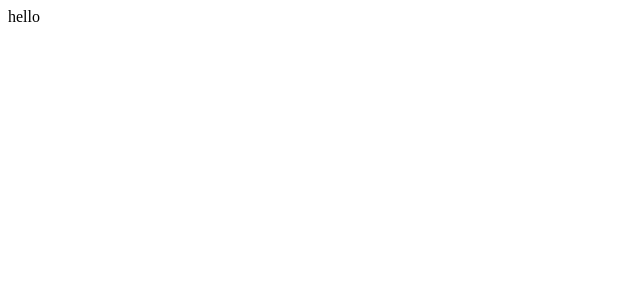
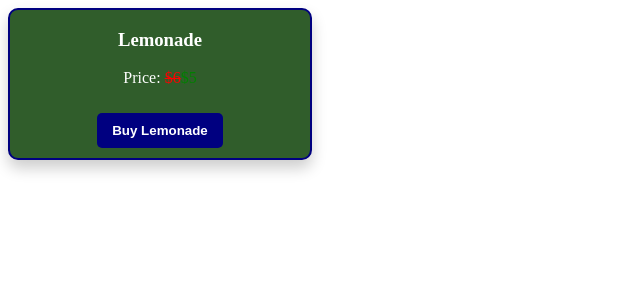
Before and after one commit to Shreejwalkaphle/CQ-Angular-Learning, an Angular app: page /product in a window 1280 px wide. Shown: the top 300 px of the page, without its empty margins (0-640 px from the left). Built offline with nearby package versions, Linux system fonts and the light colour scheme.

Commit message:
[commit-2] | continue once the bank application is made

```diff
--- a/src/app/app.component.html
+++ b/src/app/app.component.html
@@ -1,2 +1,2 @@
-hello
+<app-product></app-product>
 <!-- <router-outlet /> -->
--- a/src/app/app.module.ts
+++ b/src/app/app.module.ts
@@ -1,10 +1,12 @@
 import { NgModule } from "@angular/core";
 import { BrowserModule } from "@angular/platform-browser";
 import { AppComponent } from "./app.component";
+import { ProductComponent } from "../components/product.component";
+import { HttpClientModule } from "@angular/common/http";
 
 @NgModule({
-  declarations:[AppComponent],
-  imports:[BrowserModule],
+  declarations:[AppComponent, ProductComponent],
+  imports:[BrowserModule, HttpClientModule],
   providers:[],
   bootstrap:[AppComponent]
 })
--- /dev/null
+++ b/src/app/models/interface.payment.response.ts
@@ -0,0 +1,4 @@
+export interface PaymentResponse {
+  paymentLink: string;  // The payment link returned from backend
+  message: string;      // Any additional message from backend
+}
--- /dev/null
+++ b/src/components/product.component.css
@@ -0,0 +1,106 @@
+/* Container Styling */
+.product-container {
+  display: flex;
+  flex-wrap: wrap;
+  justify-content: center;
+  gap: 20px;
+  background: linear-gradient(to bottom, #d3d3d3, #f0f0f0);
+  padding: 20px;
+  min-height: 10vh;
+}
+
+/* Card Styling */
+.product-card {
+  width: 300px;
+  background-color: #305d2b;
+  border-radius: 10px;
+  overflow: hidden;
+  box-shadow: 0 8px 15px rgba(0, 0, 0, 0.2);
+  position: relative;
+  text-align: center;
+  color: #fff;
+  transition: transform 0.3s ease-in-out;
+  border: 2px solid navy;
+}
+
+.product-card:hover {
+  transform: scale(1.05);
+}
+
+/* Product Image */
+.product-image {
+  width: 100%;
+  height: 180px;
+  object-fit: cover;
+}
+
+/* Product Name */
+h2 {
+  margin: 15px 0;
+  font-size: 1.5rem;
+  color: navy;
+}
+
+/* Price Section */
+.price-section {
+  display: flex;
+  flex-direction: column;
+  align-items: center;
+  margin: 10px 0;
+}
+
+.original-price {
+  text-decoration: line-through;
+  color: red;
+  font-size: 1rem;
+}
+
+.discount {
+  color: rgb(203, 209, 36);
+  font-size: 0.9rem;
+}
+
+.new-price {
+  color: rgb(0, 255, 0);
+  font-size: 1.2rem;
+  font-weight: bold;
+}
+
+/* Buttons */
+button {
+  margin: 10px;
+  padding: 10px 15px;
+  background-color: navy;
+  color: white;
+  border: none;
+  border-radius: 5px;
+  cursor: pointer;
+  font-weight: bold;
+  transition: background-color 0.3s ease;
+}
+
+button:hover {
+  background-color: #002366;
+}
+
+/* Product Details */
+.product-details {
+  padding: 10px;
+  background-color: #444;
+  border-top: 2px solid navy;
+  animation: slide-down 0.5s ease-out;
+  text-align: left;
+  color: #fff;
+}
+
+/* Slide Down Animation */
+@keyframes slide-down {
+  from {
+    opacity: 0;
+    transform: translateY(-20px);
+  }
+  to {
+    opacity: 1;
+    transform: translateY(0);
+  }
+}
--- /dev/null
+++ b/src/components/product.component.html
@@ -0,0 +1,28 @@
+<!-- <div class="product-container">
+  <div *ngFor="let product of products; let i = index" class="product-card">
+    <img [src]="product.image" alt="{{ product.name }}" class="product-image" />
+    <h2>{{ product.name }}</h2>
+
+    <div class="price-section">
+      <span class="original-price">${{ product.originalPrice }}</span>
+      <span class="discount">{{ product.discount }}% off</span>
+      <span class="new-price">${{ product.newPrice }}</span>
+    </div>
+
+    <button (click)="toggleDetails(i)">View Details</button>
+    <button (click)="buyProduct(product)">Buy Now</button>
+
+
+    <div class="product-details" *ngIf="product.showDetails">
+      <p><strong>Color:</strong> {{ product.color }}</p>
+      <p><strong>Manufacture Date:</strong> {{ product.manufactureDate }}</p>
+      <p><strong>Expiry Date:</strong> {{ product.expiryDate }}</p>
+    </div>
+  </div>
+</div> -->
+
+<div class="product-card">
+  <h3>Lemonade</h3>
+  <p>Price: <span style="text-decoration: line-through; color: red;">$6</span> <span style="color: green;">$5</span></p>
+  <button (click)="buyLemonade()">Buy Lemonade</button>
+</div>
--- /dev/null
+++ b/src/components/product.component.ts
@@ -0,0 +1,124 @@
+import { Component } from '@angular/core';
+import { HttpClient } from '@angular/common/http';
+import { PaymentResponse } from '../app/models/interface.payment.response';
+
+@Component({
+  selector: 'app-product',
+  templateUrl: './product.component.html',
+  styleUrls: ['./product.component.css'],
+})
+export class ProductComponent {
+  // products = [
+  //   {
+  //     name: 'Product 1',
+  //     originalPrice: 150,
+  //     discount: 20, // in percentage
+  //     newPrice: 0, // calculated dynamically
+  //     color: 'Red',
+  //     manufactureDate: '2025-01-01',
+  //     expiryDate: '2026-01-01',
+  //     image: 'https://via.placeholder.com/150',
+  //     showDetails: false,
+  //   },
+  //   {
+  //     name: 'Product 2',
+  //     originalPrice: 200,
+  //     discount: 15,
+  //     newPrice: 0,
+  //     color: 'Blue',
+  //     manufactureDate: '2024-06-15',
+  //     expiryDate: '2025-06-15',
+  //     image: 'https://via.placeholder.com/150',
+  //     showDetails: false,
+  //   },
+  //   {
+  //     name: 'Product 3',
+  //     originalPrice: 300,
+  //     discount: 10,
+  //     newPrice: 0,
+  //     color: 'Green',
+  //     manufactureDate: '2023-12-01',
+  //     expiryDate: '2024-12-01',
+  //     image: 'https://via.placeholder.com/150',
+  //     showDetails: false,
+  //   },
+  //   {
+  //     name: 'Product 4',
+  //     originalPrice: 400,
+  //     discount: 25,
+  //     newPrice: 0,
+  //     color: 'Yellow',
+  //     manufactureDate: '2022-09-10',
+  //     expiryDate: '2023-09-10',
+  //     image: 'https://via.placeholder.com/150',
+  //     showDetails: false,
+  //   },
+  // ];
+
+  // constructor(private http: HttpClient) {
+  //   // Calculate the new price for each product
+  //   this.products.forEach((product) => {
+  //     product.newPrice = this.calculateNewPrice(
+  //       product.originalPrice,
+  //       product.discount
+  //     );
+  //   });
+  // }
+
+  constructor(private http: HttpClient) {
+  }
+
+  // Calculate the new price based on the discount
+  // calculateNewPrice(originalPrice: number, discount: number): number {
+  //   return +(originalPrice * (1 - discount / 100)).toFixed(2);
+  // }
+
+  // Toggle Details for a Product
+  // toggleDetails(index: number) {
+  //   this.products[index].showDetails = !this.products[index].showDetails;
+  // }
+
+  // // Buy Product and send the request to the backend
+  // buyProduct(product: any) {
+  //   const productToSend = {
+  //     name: product.name,
+  //     color: product.color,
+  //     newPrice: product.newPrice,
+  //     manufactureDate: product.manufactureDate,
+  //     expiryDate: product.expiryDate,
+  //   };
+
+  //   this.http.post('http://localhost:9090/api/payment/order', productToSend, { responseType: 'text' }).subscribe({
+  //     next: (response) => {
+  //       alert('Payment Successful!');
+  //       console.log('Response:', response);
+  //     },
+  //     error: (err) => {
+  //       alert('Payment Failed!');
+  //       console.error('Error:', err);
+  //     },
+  //     complete: () => {
+  //       console.log('Payment request completed.');
+  //     }
+  //   });
+
+
+  buyLemonade() {
+    const product = {
+      name: 'Lemonade',
+      price: 5
+    };
+
+    this.http.post<PaymentResponse>('http://localhost:9090/api/payment/order', product).subscribe(
+      (response: PaymentResponse) => {
+        // Now TypeScript knows that response will have a 'paymentLink' property
+        window.location.href = response.paymentLink;  // Redirect to Razorpay's checkout page
+      },
+      (error) => {
+        alert('Payment failed');
+      }
+    );
+  }
+
+
+}
```
